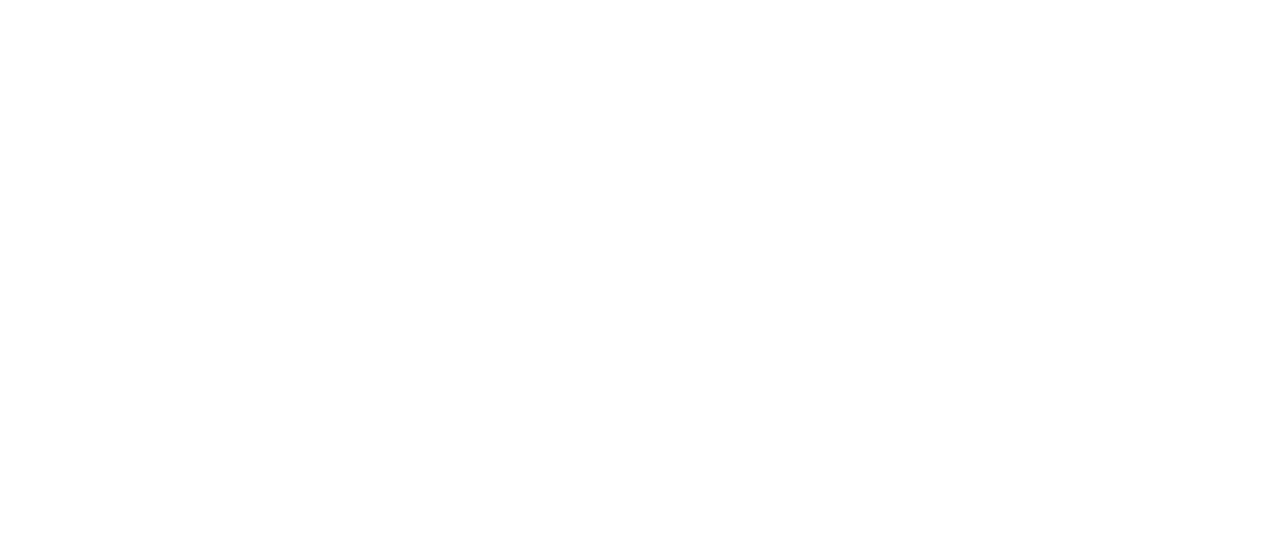
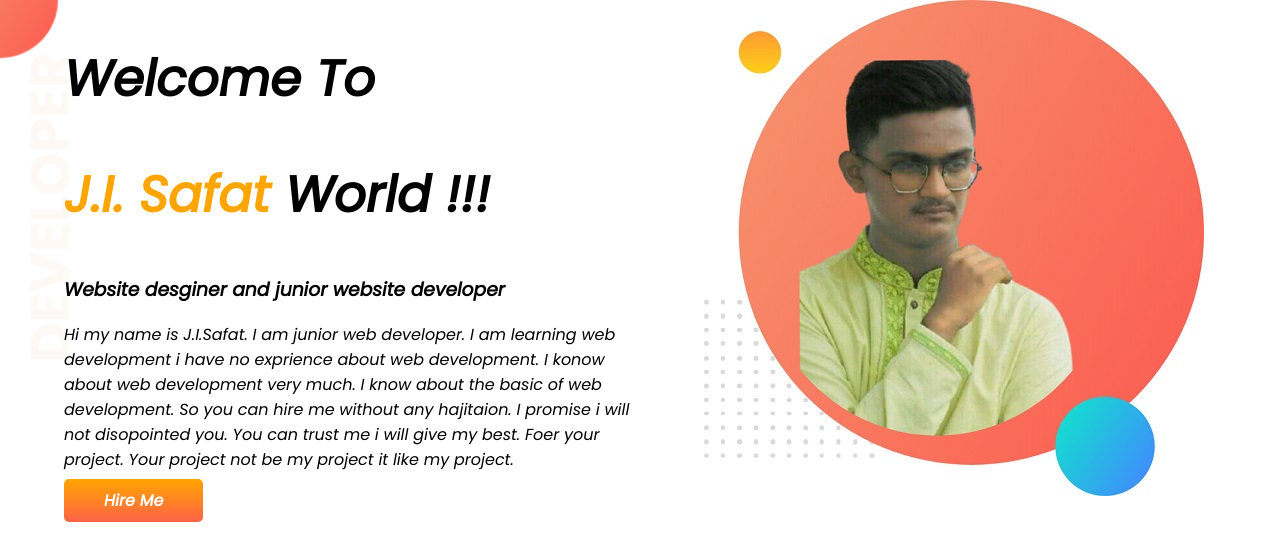
Before and after one commit to jisafat/Developer-Portfolio, a plain HTML site: page index.html in a window 1280 px wide. Drawn offline with Linux system fonts and the light colour scheme; files whose address does not match are found by name.

Commit message:
top-banner added

```diff
--- a/index.html
+++ b/index.html
@@ -5,9 +5,30 @@
     <meta http-equiv="X-UA-Compatible" content="IE=edge">
     <meta name="viewport" content="width=device-width, initial-scale=1.0">
     <title>J.I.Safat portfolio</title>
+    <link rel="preconnect" href="https://fonts.googleapis.com">
+<link rel="preconnect" href="https://fonts.gstatic.com" crossorigin>
+<link href="https://fonts.googleapis.com/css2?family=Poppins:ital@1&display=swap" rel="stylesheet">
     <link rel="stylesheet" href="C:\Projects\Developer-Portfolio\style.css">
 </head>
 <body>
+    <section class="top-banner">
+        <div class="half-width">
+
+            <h1>Welcome To</h1>
+
+        <h1><span class="orange-color">J.I. Safat</span> World !!!</h1>
+
+        <h3>Website desginer and junior website developer</h3>
+
+        <p>Hi my name is J.I.Safat. I am junior web developer. I am learning web development i have no exprience about web development. I konow about web development very much. I know about the basic of web development. So you can hire me without any hajitaion. I promise i will not disopointed you. You can trust me i will give my best. Foer your project. Your project not be my project it like my project.</p>
+
+        <a class="link-button" target="blank" href="https://www.facebook.com/profile.php?id=100017022108960">Hire Me</a>
+        </div>
+
+        <div class="half-width">
+            <img src="images me/my-bg.jpg" alt="">
+        </div>
+    </section>
 
 </body>
 </html>
--- a/style.css
+++ b/style.css
@@ -0,0 +1,33 @@
+body{
+    font-family: 'Poppins', sans-serif;
+    margin: 0px;
+}
+h1{
+    font-size: 50px;
+}
+.orange-color{
+    color: orange;
+}
+section{
+    display: flex;
+}
+.half-width{
+    width: 50%;
+    padding-left: 5%;
+}
+.half-width image{
+    width: 50%;
+}
+.link-button{
+    text-decoration: none;
+    background-image: linear-gradient(orange, tomato);
+    padding: 10px 40px;
+    color: white;
+    font-weight: 700;
+    border-radius: 5px;
+}
+.top-banner{
+    background-image: url(images/top-banner.png);
+    background-repeat: no-repeat;
+
+}
```
Also changed, not shown: images me/FB_IMG_15861477325234918.jpg (added), images me/FB_IMG_16029059000206866.jpg (added), images me/IMG_20210224_081440_089.jpg (added), images me/my-bg.jpg (added), images/dream-bg.png (added), images/exp-bg.png (added), images/jhankar.png (added), images/jhankar2.png (added), images/my-bg.png (added), images/my-bg2.png (added), images/top-banner.png (added).
